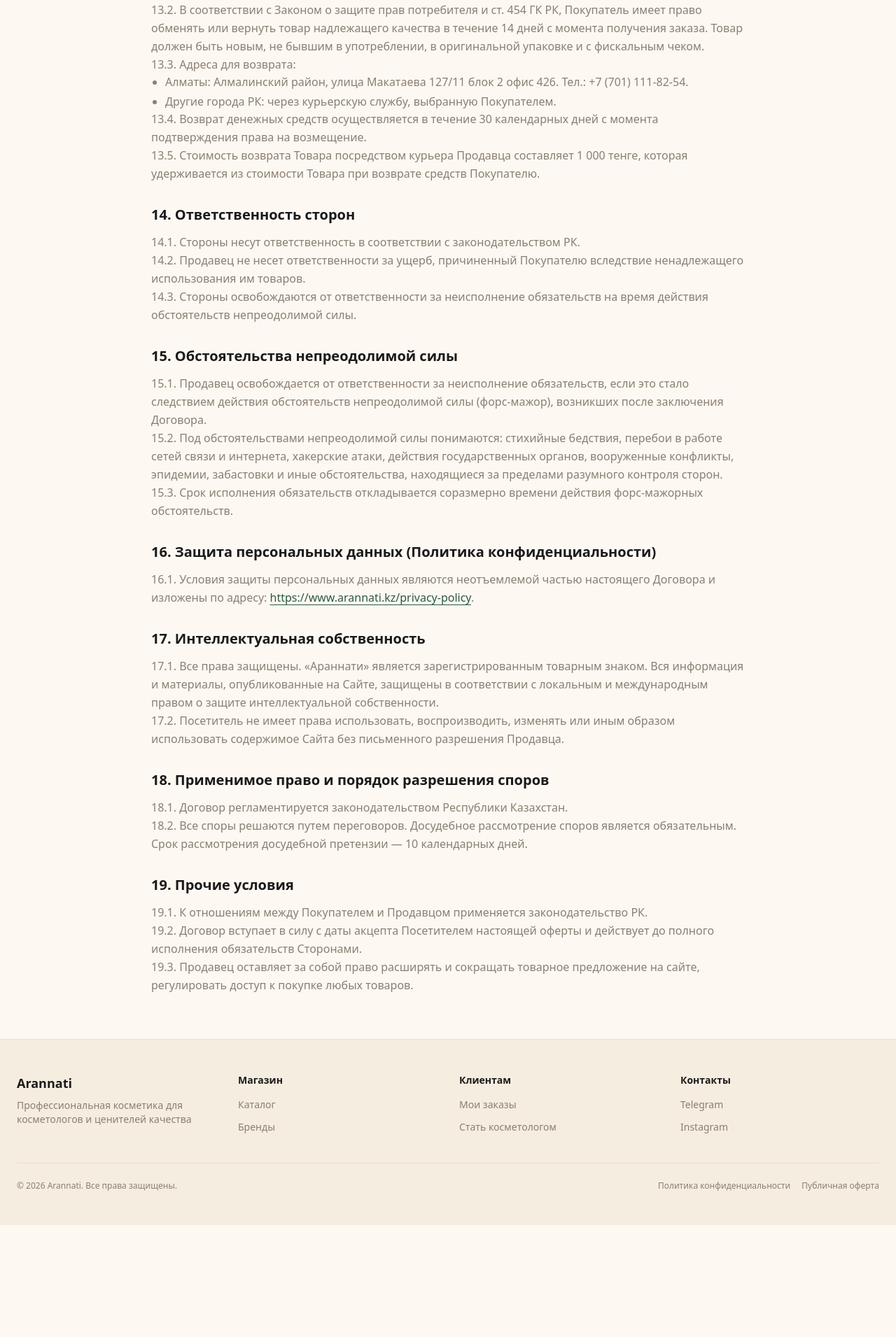
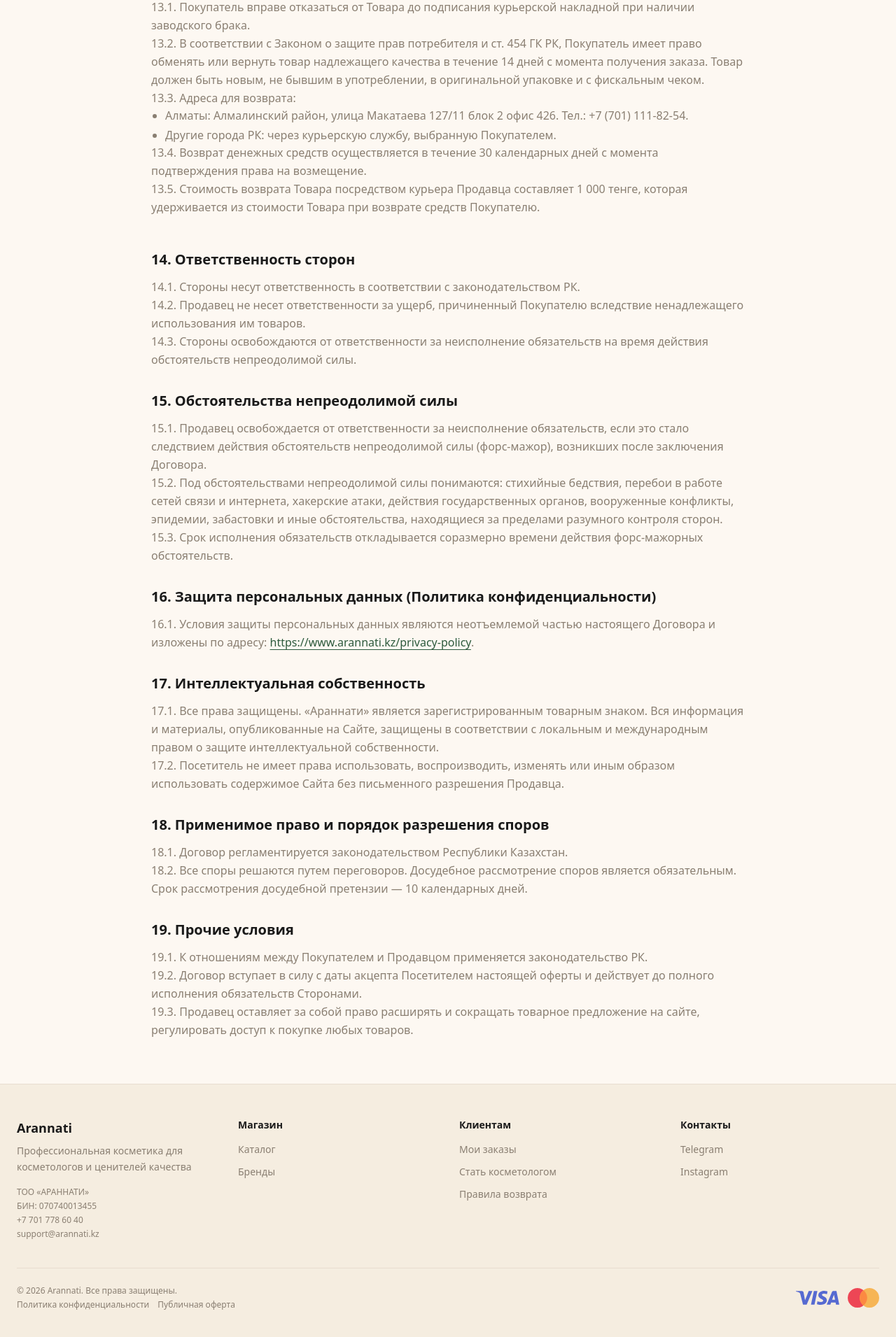
Before and after one commit to arannati/frontend, a Next.js app: page /public-offer in a window 1280 px wide. Shown: the part 4708-6619 px from the top of the page at 70% size. Before the commit the page ends 6459 px from the top, so only its background shows below. Built offline with nearby package versions, Linux system fonts and the light colour scheme; no server answers.

Commit message:
feat: implement `HashSection` component and integrate with public offer page and footer

```diff
--- a/src/app/public-offer/page.tsx
+++ b/src/app/public-offer/page.tsx
@@ -1,3 +1,5 @@
+import { HashSection } from '@/components/hash-section'
+
 export default function PublicOfferPage() {
 	return (
 		<div className='mx-auto max-w-4xl px-4 py-16 sm:px-6'>
@@ -310,7 +312,7 @@ export default function PublicOfferPage() {
 					</p>
 				</section>
 
-				<section>
+				<HashSection id='returns' className='scroll-mt-24'>
 					<h2>13. Возврат товара</h2>
 					<p>
 						13.1. Покупатель вправе отказаться от Товара до подписания курьерской накладной при
@@ -338,7 +340,7 @@ export default function PublicOfferPage() {
 						13.5. Стоимость возврата Товара посредством курьера Продавца составляет 1 000 тенге,
 						которая удерживается из стоимости Товара при возврате средств Покупателю.
 					</p>
-				</section>
+				</HashSection>
 
 				<section>
 					<h2>14. Ответственность сторон</h2>
--- /dev/null
+++ b/src/components/hash-section.tsx
@@ -0,0 +1,38 @@
+'use client'
+
+import { useEffect, useRef, useState } from 'react'
+
+interface HashSectionProps {
+	id: string
+	children: React.ReactNode
+	className?: string
+}
+
+export function HashSection({ id, children, className = '' }: HashSectionProps) {
+	const [highlighted, setHighlighted] = useState(false)
+	const ref = useRef<HTMLElement>(null)
+
+	useEffect(() => {
+		function check() {
+			if (window.location.hash === `#${id}`) {
+				setHighlighted(true)
+				const timer = setTimeout(() => setHighlighted(false), 2500)
+				return () => clearTimeout(timer)
+			}
+		}
+
+		check()
+		window.addEventListener('hashchange', check)
+		return () => window.removeEventListener('hashchange', check)
+	}, [id])
+
+	return (
+		<section
+			ref={ref}
+			id={id}
+			className={`-mx-4 rounded-xl p-4 transition-colors duration-700 ${highlighted ? 'bg-primary/10' : ''} ${className}`}
+		>
+			{children}
+		</section>
+	)
+}
--- a/src/components/layout/footer.tsx
+++ b/src/components/layout/footer.tsx
@@ -6,14 +6,33 @@ export function Footer() {
 	return (
 		<footer className='border-border bg-surface mt-auto border-t'>
 			<div className='mx-auto max-w-7xl px-4 py-12 sm:px-6'>
+				{/* Main grid */}
 				<div className='grid grid-cols-2 gap-8 md:grid-cols-4'>
+					{/* Company info */}
 					<div className='col-span-2 md:col-span-1'>
 						<p className='text-foreground text-lg font-bold'>Arannati</p>
-						<p className='text-muted-foreground mt-2 text-sm'>
+						<p className='text-muted-foreground mt-2 text-sm leading-relaxed'>
 							Профессиональная косметика для косметологов и ценителей качества
 						</p>
+						<div className='text-muted-foreground mt-4 space-y-1 text-xs'>
+							<p>ТОО &laquo;АРАННАТИ&raquo;</p>
+							<p>БИН: 070740013455</p>
+							<a
+								href='tel:+77017786040'
+								className='hover:text-foreground block transition-colors'
+							>
+								+7 701 778 60 40
+							</a>
+							<a
+								href='mailto:support@arannati.kz'
+								className='hover:text-foreground block transition-colors'
+							>
+								support@arannati.kz
+							</a>
+						</div>
 					</div>
 
+					{/* Магазин */}
 					<div>
 						<p className='text-foreground mb-3 text-sm font-semibold'>Магазин</p>
 						<ul className='space-y-2'>
@@ -36,6 +55,7 @@ export function Footer() {
 						</ul>
 					</div>
 
+					{/* Клиентам */}
 					<div>
 						<p className='text-foreground mb-3 text-sm font-semibold'>Клиентам</p>
 						<ul className='space-y-2'>
@@ -55,15 +75,24 @@ export function Footer() {
 									Стать косметологом
 								</Link>
 							</li>
+							<li>
+								<Link
+									href={`${ROUTES.PUBLIC_OFFER}#returns`}
+									className='text-muted-foreground hover:text-foreground text-sm transition-colors'
+								>
+									Правила возврата
+								</Link>
+							</li>
 						</ul>
 					</div>
 
+					{/* Контакты */}
 					<div>
 						<p className='text-foreground mb-3 text-sm font-semibold'>Контакты</p>
 						<ul className='space-y-2'>
 							<li>
 								<a
-									href='https://t.me/arannati'
+									href='https://t.me/arannati_bot'
 									className='text-muted-foreground hover:text-foreground text-sm transition-colors'
 								>
 									Telegram
@@ -71,7 +100,7 @@ export function Footer() {
 							</li>
 							<li>
 								<a
-									href='https://instagram.com/arannati'
+									href='https://instagram.com/s.a.lab_cosmetics'
 									className='text-muted-foreground hover:text-foreground text-sm transition-colors'
 								>
 									Instagram
@@ -81,12 +110,15 @@ export function Footer() {
 					</div>
 				</div>
 
+				{/* Bottom bar */}
 				<div className='border-border mt-10 border-t pt-6'>
-					<div className='flex flex-col items-center gap-3 sm:flex-row sm:justify-between'>
+					<div className='flex flex-col gap-4 sm:flex-row sm:items-center sm:justify-between'>
+						{/* Copyright + documents */}
+						<div className='flex flex-col gap-1'>
 							<p className='text-muted-foreground text-xs'>
 								© {new Date().getFullYear()} Arannati. Все права защищены.
 							</p>
-						<div className='flex gap-4'>
+							<div className='flex flex-wrap gap-3'>
 								<Link
 									href={ROUTES.PRIVACY_POLICY}
 									className='text-muted-foreground hover:text-foreground text-xs transition-colors'
@@ -101,6 +133,15 @@ export function Footer() {
 								</Link>
 							</div>
 						</div>
+
+						{/* Payment logos */}
+						<div className='flex items-center gap-3'>
+							{/* eslint-disable-next-line @next/next/no-img-element */}
+							<img src='/Visa_2021.svg' alt='Visa' className='h-5 w-auto opacity-70' />
+							{/* eslint-disable-next-line @next/next/no-img-element */}
+							<img src='/Mastercard_2019_logo.svg' alt='Mastercard' className='h-7 w-auto opacity-70' />
+						</div>
+					</div>
 				</div>
 			</div>
 		</footer>
```
Lines whose indentation alone changed are shown as unchanged.
